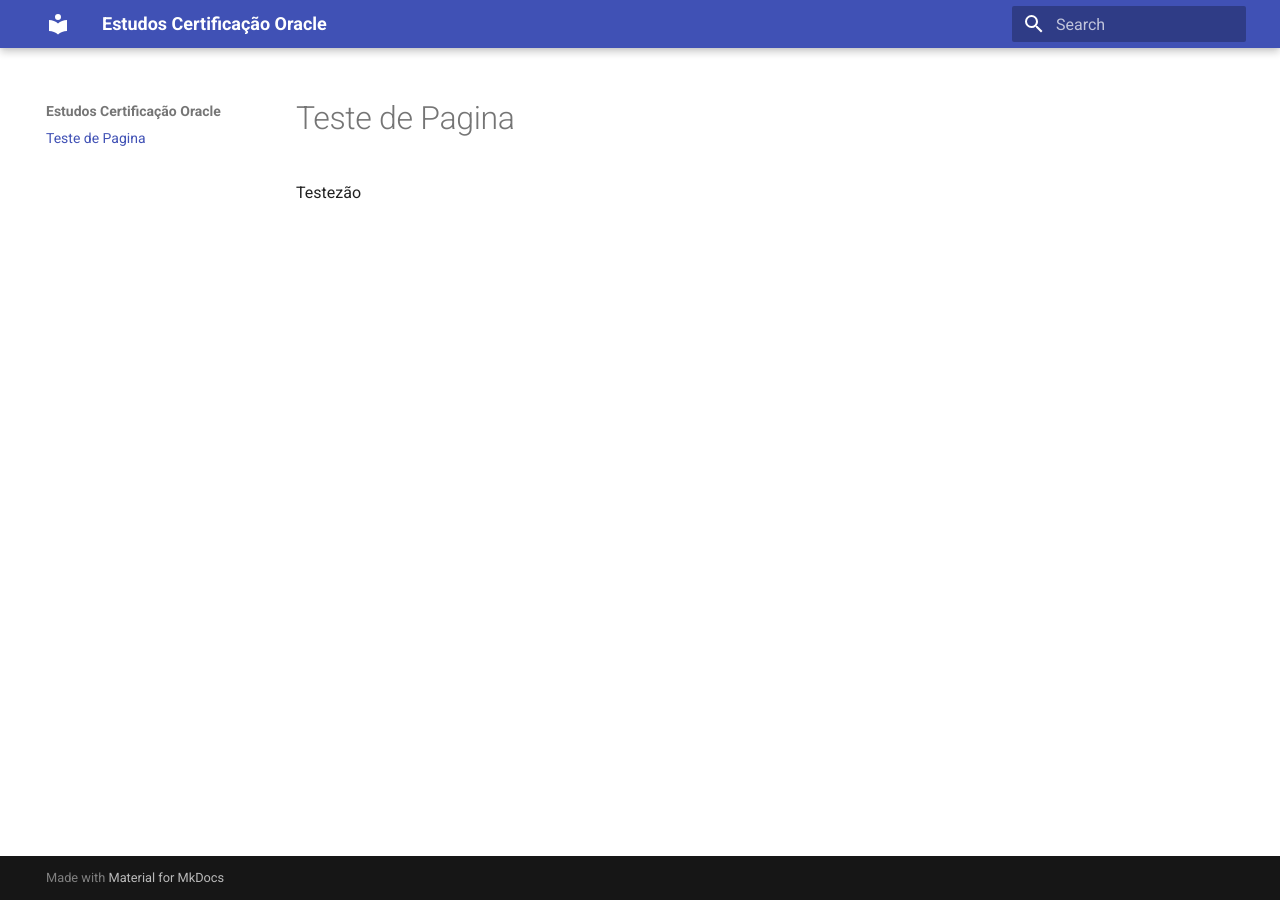
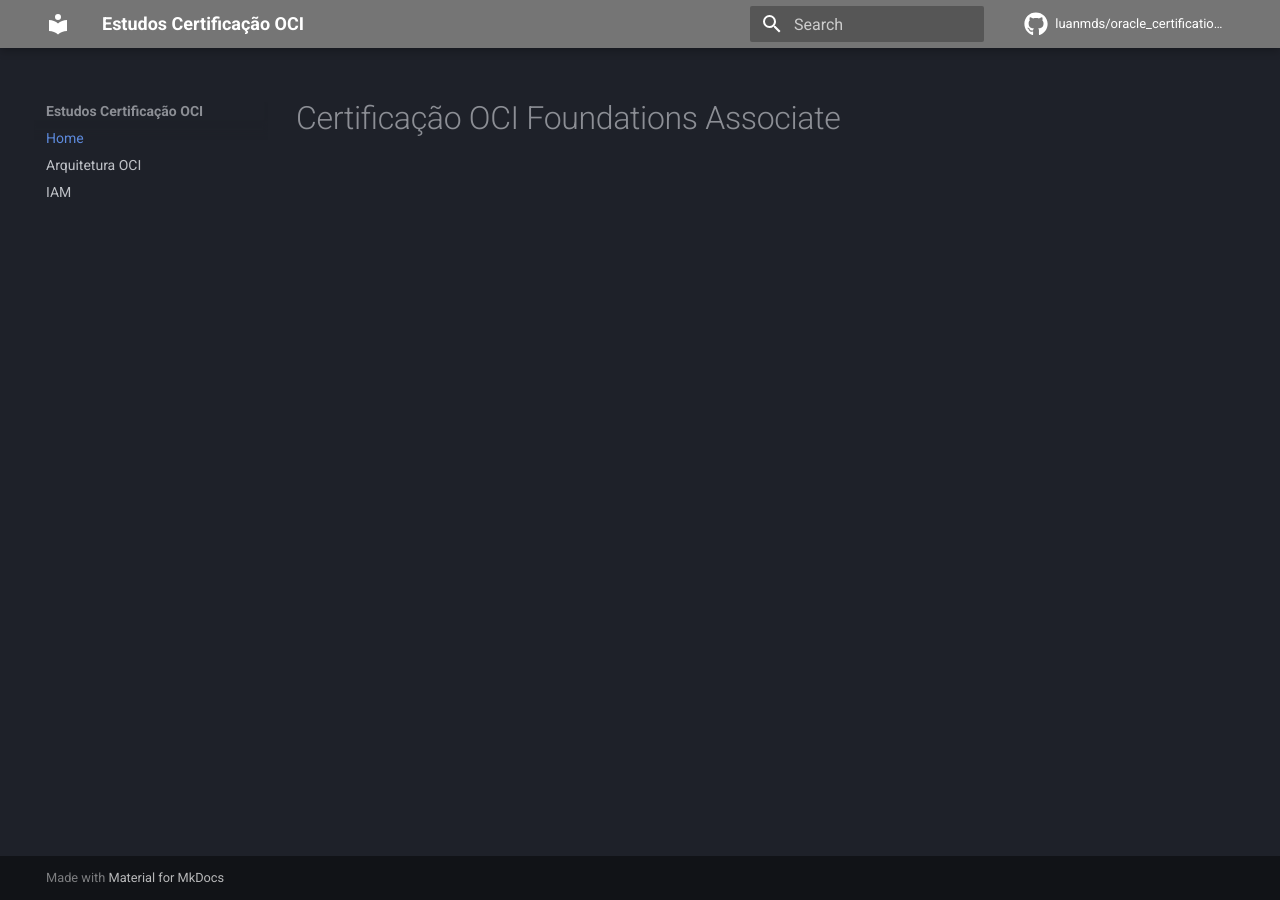
Before and after one commit to luanmds/oracle_certifications_study, an MkDocs documentation site: the page built from docs/index.md, in a window 1280 px wide. Built offline with MkDocs 1.6.1 and Material for MkDocs 9.7.7, drawn with Linux system fonts in a browser that asks for light colours; comment, search, counter and statistics services are not loaded; old or Windows-style settings are respelled for this version of MkDocs.

Commit message:
adicionando arquitetura da oci

```diff
--- a/docs/index.md
+++ b/docs/index.md
@@ -1,3 +1 @@
-# Teste de Pagina
-
-Testezão
+# Certificação OCI Foundations Associate
--- a/mkdocs.yml
+++ b/mkdocs.yml
@@ -1,3 +1,16 @@
-site_name: Estudos Certificação Oracle
+site_name: Estudos Certificação OCI
+repo_url: https://github.com/luanmds/oracle_certifications_study
+repo_name: luanmds/oracle_certifications_study
+pages:
+- Home: 'index.md'
+- Arquitetura OCI: 'oci_architecture.md'
+- IAM: 'IAM.md'
 theme:
+  icon:
+    logo: material/library
+    repo: fontawesome/brands/github
   name: material
+  palette:
+    primary: grey
+    accent: deep orange
+    scheme: slate
```
Also changed, not shown: docs/oci_architecture.md (added, +24 -0 lines), README.md (line endings or trailing spaces), docs/IAM.md (added), docs/assets/img/topic1_img1.png (added).
